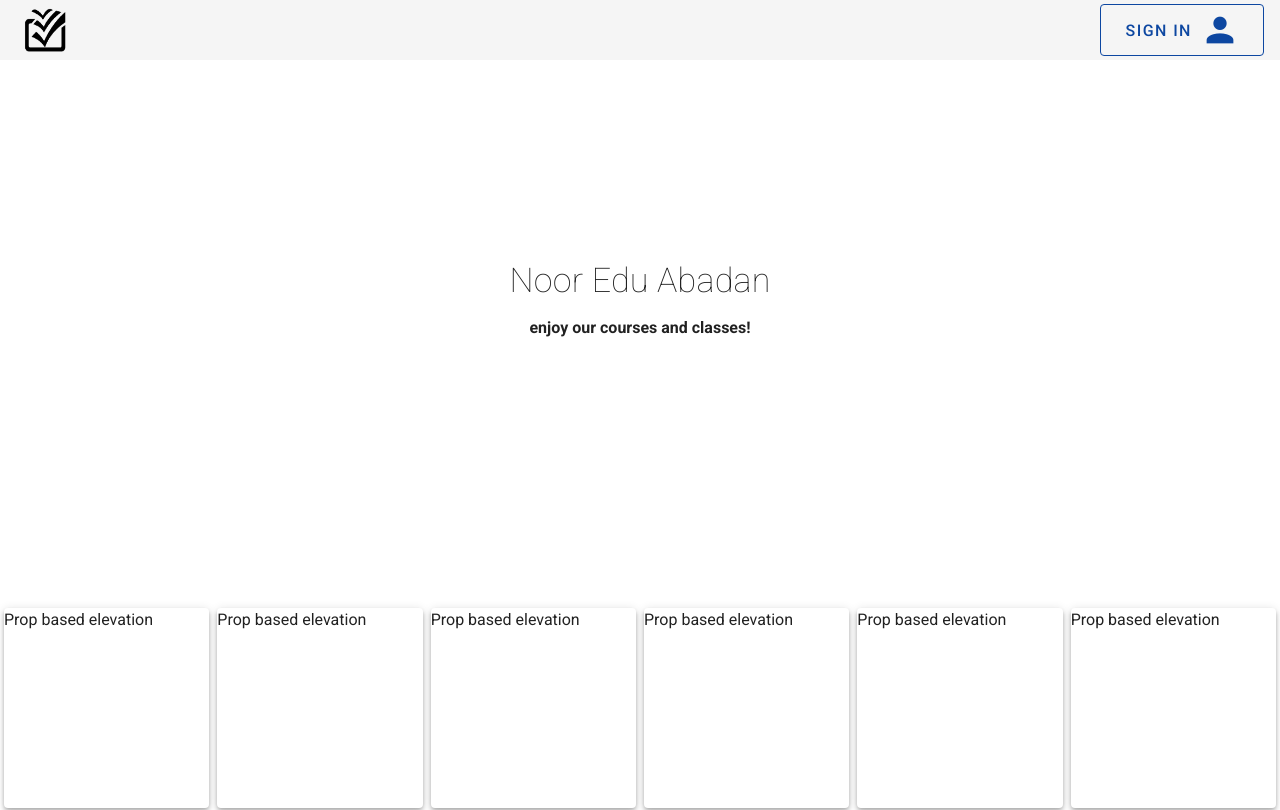
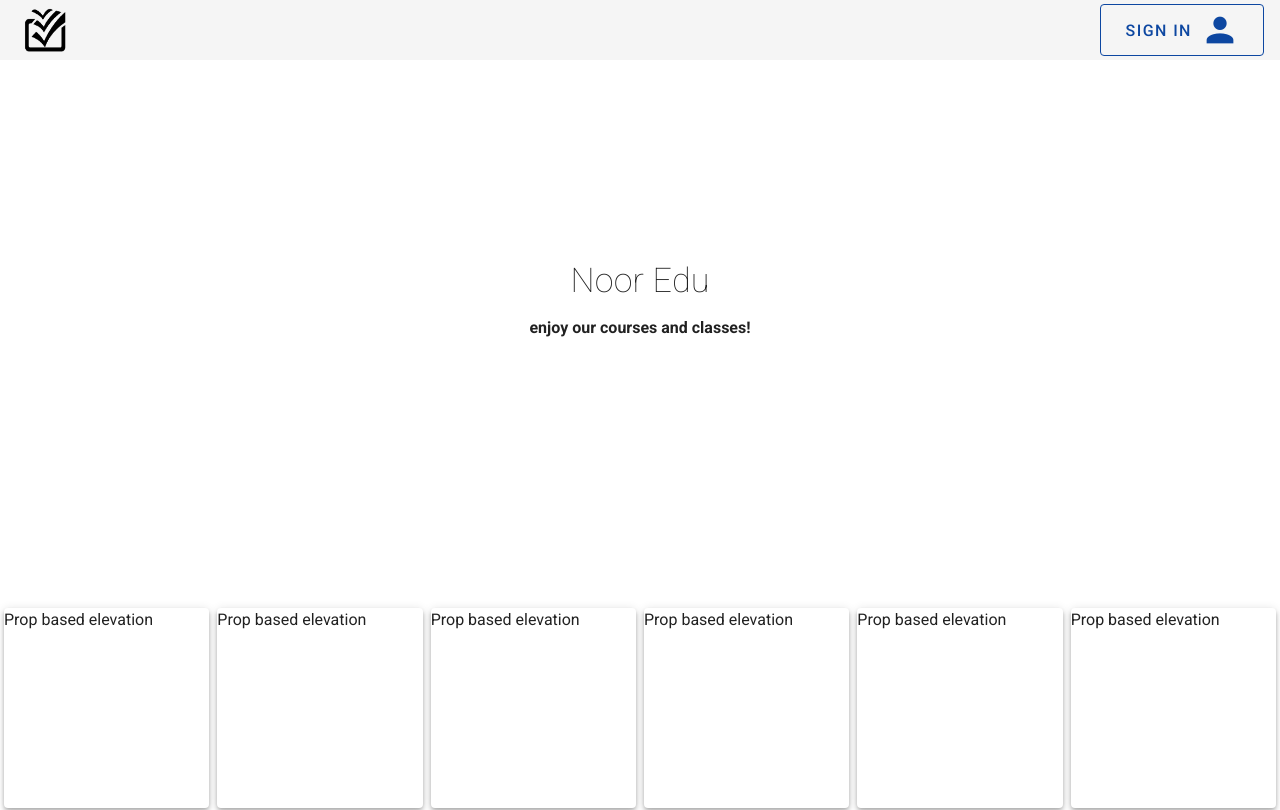
Before and after one commit to MosbatSaz/N000R, a Vue app: page / in a window 1280 px wide. Shown: the top 810 px of the page. Built offline with nearby package versions, Linux system fonts and the light colour scheme.

Commit message:
Update Home.vue

```diff
--- a/src/views/Home.vue
+++ b/src/views/Home.vue
@@ -29,7 +29,7 @@
             align="center"
             class="ma-0 pa-0 h100">
               <v-col class="text-center" cols="12">
-                <h1 class="display-1 font-weight-thin mb-4">Noor Edu Abadan</h1>
+                <h1 class="display-1 font-weight-thin mb-4">Noor Edu</h1>
                 <h4 class="subheading">enjoy our courses and classes!</h4>
               </v-col>
             </v-row>
```
